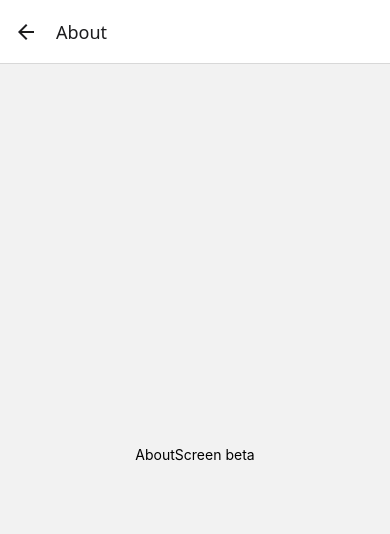
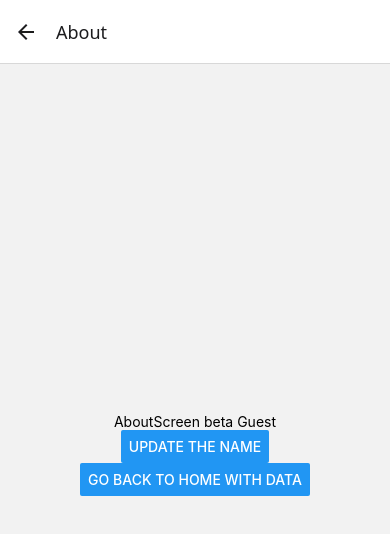
Before and after one commit to Ashis28/NativeAppDevConcepts, a React Native app: screen /About in a window 390 px wide. Shown: the top 534 px of the page. Built offline with nearby package versions, Linux system fonts and the light colour scheme.

Commit message:
route , route.params , navigation.setParams, navigation.navigate

```diff
--- a/App.js
+++ b/App.js
@@ -12,7 +12,7 @@ export default function App() {
     <NavigationContainer>
         <stack.Navigator>
           <stack.Screen  name = "HOME" component={HomeScreen}/>
-          <stack.Screen  name = "About" component={AboutScreen}/>
+          <stack.Screen  name = "About" component={AboutScreen} initialParams={{name : "Guest"}}/>
         </stack.Navigator>
     </NavigationContainer>
   );
--- a/Screens/AboutScreen.js
+++ b/Screens/AboutScreen.js
@@ -1,12 +1,21 @@
-import { StyleSheet, Text, View } from "react-native";
+import { Button, StyleSheet, Text, View } from "react-native";
+
+//all the screens component has this prop route which get the data from the stacked screen
+export default function AboutScreen({route,navigation}){
+    const {name} = route.params;
+    return(
+        <View style={styles.container}>
+            <Text>AboutScreen beta {name}</Text>
+
+            <Button title = "Update the name" onPress={()=> {navigation.setParams({name:"CodeEvolution"})}} />
+
+            <Button
+                title="GO back to Home with data"
+                onPress={() => navigation.navigate("HOME", { results: `AboutScreen name is ${name}` })}
+            />
+        </View>
 
 
-export default function AboutScreen(){
-
-    return(
-        <View style={styles.container}>
-            <Text>AboutScreen beta</Text>
-        </View>
     );
 }
 
--- a/Screens/HomeScreen.js
+++ b/Screens/HomeScreen.js
@@ -2,12 +2,15 @@ import { useNavigation } from "@react-navigation/native";
 import { Button, StyleSheet, Text, View } from "react-native";
 
 
-export default function HomeScreen(){
+export default function HomeScreen({route}){
     const navigation = useNavigation();  //this is done using hooks can be done through prop also
+    //const dataFromAbout = route.params;
     return(
         <View style={styles.container}>
             <Text>HOME beta</Text>
-            <Button  title="About Screen" onPress={()=>navigation.navigate("About")}/>
+            <Button  title="About Screen"
+            onPress={()=>navigation.navigate("About" , {name:"Vishwas"})}/>
+            <Text>{route.params?.results}</Text>
         </View>
     );
 }
```
